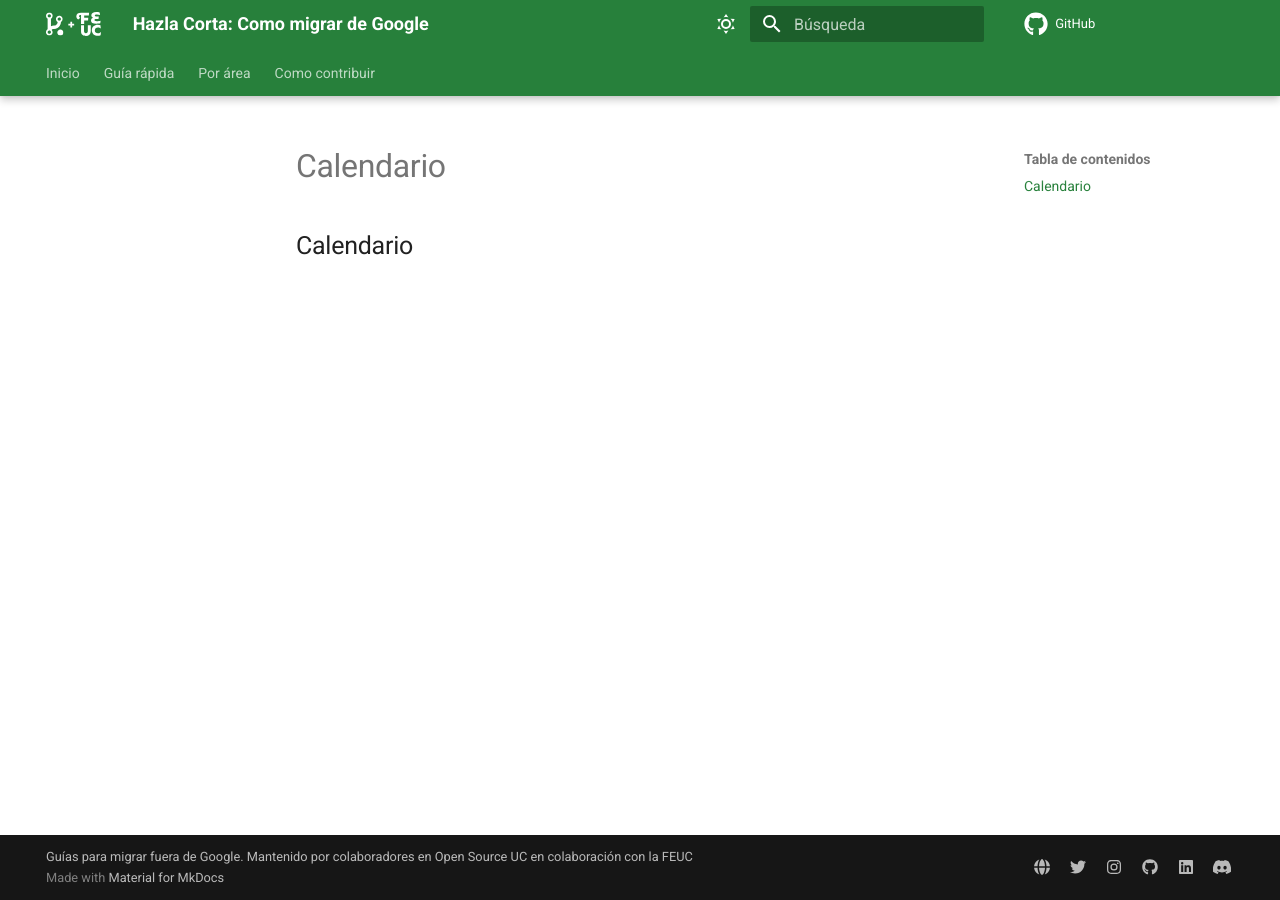
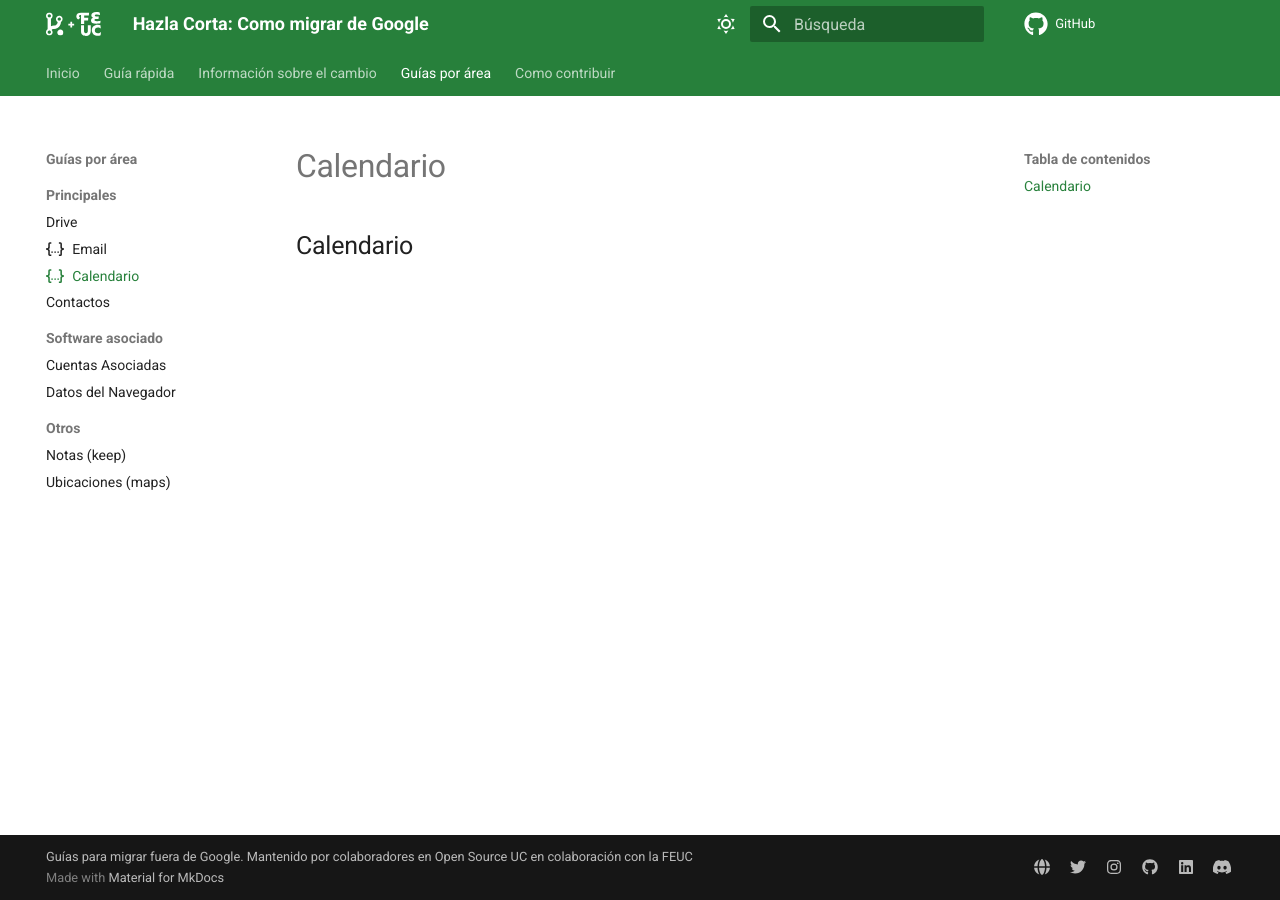
Before and after one commit to open-source-uc/hazla-corta-drive, an MkDocs documentation site: the page built from docs/por-area/calendario.md, in a window 1280 px wide. Built offline with MkDocs 1.6.1 and Material for MkDocs 9.7.7, drawn with Linux system fonts in a browser that asks for light colours; comment, search, counter and statistics services are not loaded.

Commit message:
add missing docs

```diff
--- a/mkdocs.yml
+++ b/mkdocs.yml
@@ -10,13 +10,21 @@ edit_uri: edit/main/docs/
 
 nav:
   - Inicio: index.md
-  - Guía rápida: guia-rapida.md
-  - Por área:
+  - Guía rápida:
+      - Inicio: guia-rapida/index.md
+  - Información sobre el cambio: informacion-sobre-el-cambio.md
+  - Guías por área:
       - Principales:
-          - por-area/drive.md
-          - por-area/email.md
+          - Drive: por-area/drive.md
+          - Email: por-area/email.md
+          - Calendario: por-area/calendario.md
+          - Contactos: por-area/contactos.md
+      - Software asociado:
+          - Cuentas Asociadas: por-area/cuentas-asociadas.md
+          - Datos del Navegador: por-area/daros-navegador.md
       - Otros:
-          - por-area/notas.md
+          - Notas (keep): por-area/notas.md
+          - Ubicaciones (maps): por-area/ubicaciones.md
   - Como contribuir: contributing.md
 
 markdown_extensions:
@@ -49,7 +57,6 @@ theme:
     - navigation.instant
     - navigation.indexes
     - navigation.tabs
-    - navigation.tabs.sticky
     - navigation.sections
     - search.highlight
   palette:
```
Also changed, not shown: docs/guia-rapida/index.md (added), docs/informacion-sobre-el-cambio.md (added), docs/por-area/calendario.md (line endings or trailing spaces).
